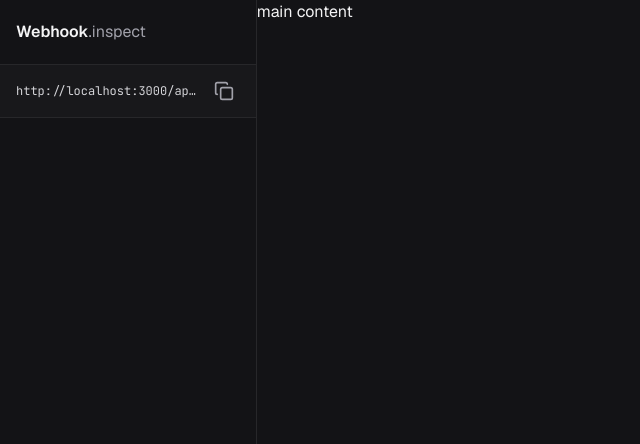
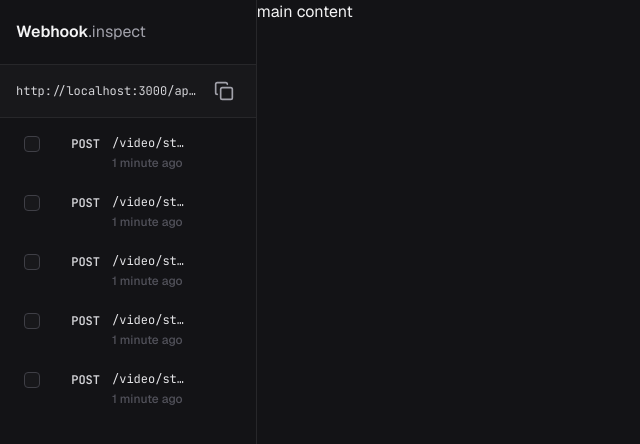
Before and after one commit to ricardoaruiz/rocketseat-desafilo-fullstack-ia-frontend, a React (Vite) app: page / in a window 1280 px wide. Shown: the top 444 px of the page, without its empty margins (0-640 px from the left). Built offline with nearby package versions, Linux system fonts and the light colour scheme.

Commit message:
feat:🎸 create WebhooksList to show in Sidebar

```diff
--- a/package.json
+++ b/package.json
@@ -10,6 +10,7 @@
     "preview": "vite preview"
   },
   "dependencies": {
+    "@radix-ui/react-checkbox": "^1.3.3",
     "@tailwindcss/vite": "^4.1.16",
     "@tanstack/react-router": "^1.133.32",
     "lucide-react": "^0.548.0",
--- /dev/null
+++ b/src/components/ui/checkbox.tsx
@@ -0,0 +1,24 @@
+import * as RadixCheckbox from '@radix-ui/react-checkbox'
+import { CheckIcon } from 'lucide-react'
+import { twMerge } from 'tailwind-merge'
+
+type CheckboxProps = RadixCheckbox.CheckboxProps
+
+export function Checkbox(props: CheckboxProps) {
+  return (
+    <RadixCheckbox.Root
+      className={twMerge(
+        'flex items-center justify-center size-4 shrink-0',
+        'rounded border border-zinc-600 bg-zinc-800',
+        'transition-colors hover:border-zinc-500',
+        'focus-visible:outline-none focus-visible:ring-2 focus-visible:ring-zinc-400 focus-visible:ring-offset-2',
+        'data-[state=checked]:border-indigo-400 data-[state=checked]:bg-indigo-400',
+      )}
+      {...props}
+    >
+      <RadixCheckbox.Indicator className="flex items-center justify-center text-zinc-900">
+        <CheckIcon className="size-3" strokeWidth={3} />
+      </RadixCheckbox.Indicator>
+    </RadixCheckbox.Root>
+  )
+}
--- a/src/components/ui/sidebar.tsx
+++ b/src/components/ui/sidebar.tsx
@@ -1,4 +1,5 @@
 import { CopyIcon } from 'lucide-react'
+import { WebhooksList } from '../webhooks-list'
 import { IconButton } from './icon-button'
 
 export function Sidebar() {
@@ -17,6 +18,8 @@
         </div>
         <IconButton icon={<CopyIcon className="size-5 text-zinc-400" />} />
       </div>
+
+      <WebhooksList />
     </div>
   )
 }
--- /dev/null
+++ b/src/components/webhooks-list-item.tsx
@@ -0,0 +1,33 @@
+import { Link } from '@tanstack/react-router'
+import { Trash2Icon } from 'lucide-react'
+import { Checkbox } from './ui/checkbox'
+import { IconButton } from './ui/icon-button'
+
+export function WebhooksListItem() {
+  return (
+    <div className="group rounded-lg transition-colors duration-150 hover:bg-zinc-700/50">
+      <div className="flex items-start gap-3 px-4 py-2.5">
+        <Checkbox />
+
+        <Link to="/" className="flex flex-1 min-w-0 items-start gap-3">
+          <span className="w-12 shrink-0 font-mono text-xs font-semibold text-zinc-300 text-right">
+            POST
+          </span>
+          <div className="flex-1 min-w-0">
+            <p className="truncate text-xs text-zinc-200 leading-tight font-mono">
+              /video/status
+            </p>
+            <p className="text-xs text-zinc-500 font-medium mt-1">
+              1 minute ago
+            </p>
+          </div>
+        </Link>
+
+        <IconButton
+          icon={<Trash2Icon className="size-2.5 text-zinc-400" />}
+          className="opacity-0 transition-opacity group-hover:opacity-100"
+        />
+      </div>
+    </div>
+  )
+}
--- /dev/null
+++ b/src/components/webhooks-list.tsx
@@ -0,0 +1,15 @@
+import { WebhooksListItem } from './webhooks-list-item'
+
+export function WebhooksList() {
+  return (
+    <div className="flex-1 overflow-y-auto">
+      <div className="space-y-1 p-2">
+        <WebhooksListItem />
+        <WebhooksListItem />
+        <WebhooksListItem />
+        <WebhooksListItem />
+        <WebhooksListItem />
+      </div>
+    </div>
+  )
+}
```
Also changed, not shown: 1 other file (tests, documents, lock files or other folders).
